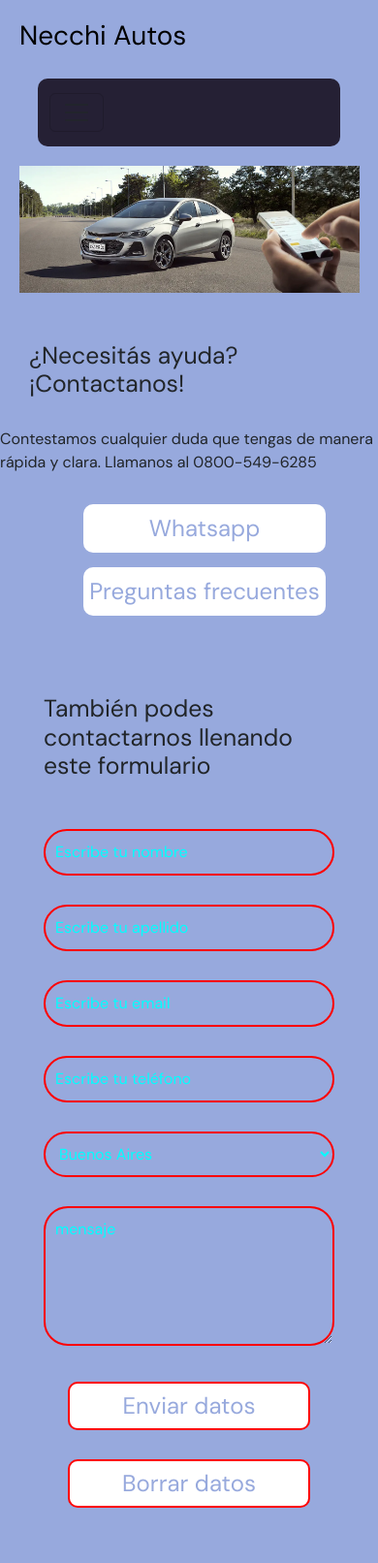
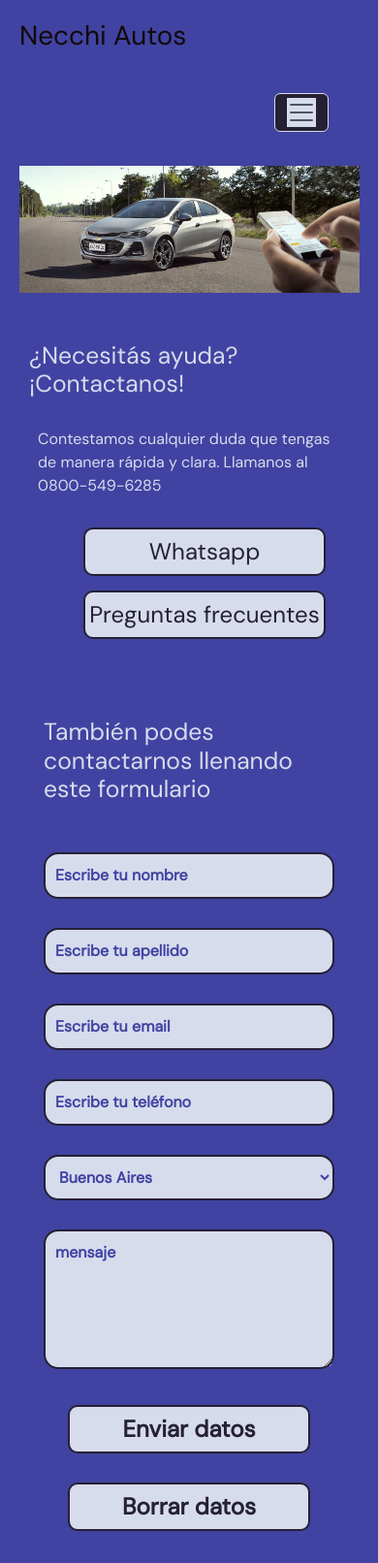
Before and after one commit to AlejandroNecchi/CoderNecchiAutos, a website: page pages/contacto.html in a window 390 px wide. Shown: the top 1612 px of the page at 97% size. Drawn offline with nearby package versions, Linux system fonts and the light colour scheme.

Commit message:
Paleta de color elegida, Icono para la página armado y muchos cambios en el Nav

```diff
--- a/pages/contacto.html
+++ b/pages/contacto.html
@@ -9,7 +9,8 @@
     <link rel="preconnect" href="https://fonts.gstatic.com" crossorigin>
     <link href="https://fonts.googleapis.com/css2?family=DM+Sans&family=Libre+Franklin&display=swap" rel="stylesheet">
     <link rel="stylesheet" href="../css/estilos.css">
-    <title>Contacto</title>
+    <title>NecchiAutos - Contactanos vía Whatsapp o a nuestra casilla de correo</title>
+    <link rel="shorcut icon" href="../img/faviconNA.png" type="image/x-icon">
 </head>
 
 <body>
@@ -22,8 +23,8 @@
 
         <nav class="navbar navbar-expand-lg">
             <div class="container-fluid">
-            <button class="navbar-toggler" type="button" data-bs-toggle="collapse" data-bs-target="#navbarSupportedContent" aria-controls="navbarSupportedContent" aria-expanded="false" aria-label="Toggle navigation">
-                <span class="navbar-toggler-icon"></span>
+            <button class="navbar-toggler botonHamburguesa" type="button" data-bs-toggle="collapse" data-bs-target="#navbarSupportedContent" aria-controls="navbarSupportedContent" aria-expanded="false" aria-label="Toggle navigation">
+                <span class="navbar-toggler-icon botonHamburguesaInterior"></span>
             </button>
 
             <div class="collapse navbar-collapse navHamburguesa" id="navbarSupportedContent">
@@ -107,29 +108,29 @@
                     </section>
                     <section>
                         <select class="provinciaC provincias" name="provincia" id="">
-                            <option value="Buenos Aires">Buenos Aires</option>
-                            <option value="Catamarca">Catamarca</option>
-                            <option value="Chaco">Chaco</option>
-                            <option value="Chubut">Chubut</option>
-                            <option value="Córdoba">Córdoba</option>
-                            <option value="Corrientes">Corrientes</option>
-                            <option value="Entre Ríos">Entre Ríos</option>
-                            <option value="Formosa">Formosa</option>
-                            <option value="Jujuy">Jujuy</option>
-                            <option value="La Pampa">La Pampa</option>
-                            <option value="La Rioja">La Rioja</option>
-                            <option value="Mendoza">Mendoza</option>
-                            <option value="Misiones">Misiones</option>
-                            <option value="Neuquén">Neuquén</option>
-                            <option value="Río Negro">Río Negro</option>
-                            <option value="Salta">Salta</option>
-                            <option value="San Juan">San Juan</option>
-                            <option value="San Luis">San Luis</option>
-                            <option value="Santa Cruz">Santa Cruz</option>
-                            <option value="Santa Fe">Santa Fe</option>
-                            <option value="Santiago del Estero">Santiago del Estero</option>
-                            <option value="Tierra del Fuego">Tierra del Fuego</option>
-                            <option value="Tucumán">Tucumán</option>
+                            <option class="provinciasUnidas" value="Buenos Aires">Buenos Aires</option>
+                            <option class="provinciasUnidas" value="Catamarca">Catamarca</option>
+                            <option class="provinciasUnidas" value="Chaco">Chaco</option>
+                            <option class="provinciasUnidas" value="Chubut">Chubut</option>
+                            <option class="provinciasUnidas" value="Córdoba">Córdoba</option>
+                            <option class="provinciasUnidas" value="Corrientes">Corrientes</option>
+                            <option class="provinciasUnidas" value="Entre Ríos">Entre Ríos</option>
+                            <option class="provinciasUnidas" value="Formosa">Formosa</option>
+                            <option class="provinciasUnidas" value="Jujuy">Jujuy</option>
+                            <option class="provinciasUnidas" value="La Pampa">La Pampa</option>
+                            <option class="provinciasUnidas" value="La Rioja">La Rioja</option>
+                            <option class="provinciasUnidas" value="Mendoza">Mendoza</option>
+                            <option class="provinciasUnidas" value="Misiones">Misiones</option>
+                            <option class="provinciasUnidas" value="Neuquén">Neuquén</option>
+                            <option class="provinciasUnidas" value="Río Negro">Río Negro</option>
+                            <option class="provinciasUnidas" value="Salta">Salta</option>
+                            <option class="provinciasUnidas" value="San Juan">San Juan</option>
+                            <option class="provinciasUnidas" value="San Luis">San Luis</option>
+                            <option class="provinciasUnidas" value="Santa Cruz">Santa Cruz</option>
+                            <option class="provinciasUnidas" value="Santa Fe">Santa Fe</option>
+                            <option class="provinciasUnidas" value="Santiago del Estero">Santiago del Estero</option>
+                            <option class="provinciasUnidas" value="Tierra del Fuego">Tierra del Fuego</option>
+                            <option class="provinciasUnidas" value="Tucumán">Tucumán</option>
                         </select>
                     </section>
                     <section>
@@ -192,7 +193,7 @@
         </section>
 
         <section class="derechos">
-            <h3>
+            <h3 class="derechosTitle">
                 2023 Todos los derechos reservados.
             </h3>
         </section>
--- a/scss/_body.scss
+++ b/scss/_body.scss
@@ -7,8 +7,9 @@
 }
 
 body{
-    background-color: #97a9dd;
+    background-color: $color4;
     font-family: 'DM Sans', sans-serif;
+    color: $color5;
 }
 
 // fin del Body
--- a/scss/_header.scss
+++ b/scss/_header.scss
@@ -7,7 +7,7 @@
         h1{
             padding: 20px;
             .headerTituloHijo{
-                color: black;
+                color: $color1;
                 text-decoration: none;
                 display: flex;
                 justify-content: start;
@@ -24,7 +24,7 @@ nav{
     width: 80%;
     height: 70px;
     margin: 0 auto;
-    background-color: #252034;
+    background-color: $color2;
     border-radius: 10px;
     display: flex;
     justify-content: center;
@@ -38,13 +38,13 @@ nav{
         li{
             padding: 30px;
             a{
-                color:rgb(151, 169, 221);
+                color:$color5;
                 text-decoration: none;
                 padding: 0.7rem;
                 opacity: 0.7;
                 &:hover{
-                    background-color: #d7dced;
-                    color: #120907;
+                    background-color: $color4;
+                    color: #e5e8f5;
                     border-radius: 10px;
                     opacity: 1;
                 }
--- a/scss/_main.scss
+++ b/scss/_main.scss
@@ -82,17 +82,19 @@
                 height: 50px;
                 font-size: 1.5rem;
                 text-decoration: none;
-                background-color: white;
+                background-color: $color5;
                 border-radius: 10px;
-                color:rgb(151, 169, 221);
+                color:$color2;
                 display: flex;
                 align-items: center;
                 text-align: center;
                 justify-content: center;
+                border: 2px solid $color2;
                 &:hover{
-                    background-color: rgb(151, 169, 221);
-                    color: white;
+                    background-color: $color2;
+                    color: $color5;
                     border-radius: 10px;
+                    border: 2px solid $color5;
                 }
             }
         }
@@ -148,17 +150,19 @@
                 height: 50px;
                 font-size: 1.5rem;
                 text-decoration: none;
-                background-color: white;
+                background-color: $color5;
                 border-radius: 10px;
-                color:rgb(151, 169, 221);
+                color:$color2;
                 display: flex;
                 align-items: center;
                 text-align: center;
                 justify-content: center;
+                border: 2px solid $color2;
                 &:hover{
-                    background-color: rgb(151, 169, 221);
-                    color: white;
+                    background-color:$color2;
+                    color: $color5;
                     border-radius: 10px;
+                    border: 2px solid $color5;
                 }
             }
         }
@@ -222,17 +226,19 @@
                 height: 50px;
                 font-size: 1.5rem;
                 text-decoration: none;
-                background-color: white;
+                background-color: $color5;
                 border-radius: 10px;
-                color:rgb(151, 169, 221);
+                color:$color2;
                 display: flex;
                 align-items: center;
                 text-align: center;
                 justify-content: center;
+                border: 2px solid $color2;
                 &:hover{
-                    background-color: rgb(151, 169, 221);
-                    color: white;
+                    background-color: $color2;
+                    color: $color5;
                     border-radius: 10px;
+                    border: 2px solid $color5;
                 }
             }
         }
@@ -264,6 +270,11 @@
             .contactoTitle{
                 margin: 30px;
             }
+            .contactoTextos{
+                width: 80%;
+                display: flex;
+                justify-content: center;
+            }
         }
         .unorderContactoP{
             display: flex;
@@ -277,17 +288,19 @@
                         height: 50px;
                         font-size: 1.5rem;
                         text-decoration: none;
-                        background-color: white;
+                        background-color: $color5;
                         border-radius: 10px;
-                        color:rgb(151, 169, 221);
+                        color:$color2;
                         display: flex;
                         align-items: center;
                         text-align: center;
                         justify-content: center;
+                        border: 2px solid $color2;
                         &:hover{
-                            background-color: rgb(151, 169, 221);
-                            color: white;
+                            background-color: $color2;
+                            color: $color5;
                             border-radius: 10px;
+                            border: 2px solid $color5;
                         }
                     }
                 }
@@ -298,17 +311,19 @@
                         height: 50px;
                         font-size: 1.5rem;
                         text-decoration: none;
-                        background-color: white;
+                        background-color: $color5;
                         border-radius: 10px;
-                        color:rgb(151, 169, 221);
+                        color:$color2;
                         display: flex;
                         align-items: center;
                         text-align: center;
                         justify-content: center;
+                        border: 2px solid $color2;
                         &:hover{
-                            background-color: rgb(151, 169, 221);
-                            color: white;
+                            background-color: $color2;
+                            color: $color5;
                             border-radius: 10px;
+                            border: 2px solid $color5;
                         }
                     }
                 }
@@ -336,50 +351,58 @@
                 input{
                     width: 300px;
                     padding: 10px;
-                    border-radius: 25px;
-                    background-color: transparent;
-                    border: 2px solid red;
+                    border-radius: 15px;
+                    background-color: $color5;
+                    border: 2px solid $color2;
                     margin-bottom: 30px;
                     outline: none;
-                    color: rgb(6, 104, 15);
+                    color: $color2;
+                    font-weight: bolder;
                 }
                 .provincias{
                     width: 300px;
                     padding: 10px;
-                    border-radius: 25px;
-                    background-color: transparent;
-                    border: 2px solid red;
+                    border-radius: 15px;
+                    background-color: $color5;
+                    border: 2px solid $color2;
                     margin-bottom: 30px;
                     outline: none;
-                    color: aqua;
+                    color: $color4;
+                    font-weight: bolder;
+                    .provinciasUnidas{
+                        font-weight: bolder;
+                    }
                 }
                 .textoFormC{
                     width: 300px;
                     padding: 10px;
-                    border-radius: 25px;
-                    background-color: transparent;
-                    border: 2px solid red;
+                    border-radius: 15px;
+                    background-color: $color5;
+                    border: 2px solid $color2;
                     margin-bottom: 30px;
                     outline: none;
-                    color: rgb(6, 104, 15);
+                    color: $color2;
+                    font-weight: bolder;
                 }
                 .enviarBorrarC{
                     width: 250px;
                     height: 50px;
                     font-size: 1.5rem;
                     text-decoration: none;
-                    background-color: white;
+                    background-color: $color5;
                     border-radius: 10px;
-                    color:rgb(151, 169, 221);
+                    color:$color2;
                     display: flex;
                     align-items: center;
                     text-align: center;
                     justify-content: center;
                     padding: 0px;
+                    border: 2px solid $color2;
                     &:hover{
-                        background-color: rgb(151, 169, 221);
-                        color: white;
+                        background-color: $color2;
+                        color: $color5;
                         border-radius: 10px;
+                        border: 2px solid $color5;
                     }
                 }
             }
@@ -389,7 +412,7 @@
 
 /* este ::placeholder realmente no sé donde ponerlo, si me podrías decir te lo agradecería mucho */
 ::placeholder{
-    color: aqua;
+    color: $color4;
 }
 
 /* fin de Main contacto */
--- a/scss/_mediaQueries.scss
+++ b/scss/_mediaQueries.scss
@@ -26,13 +26,24 @@ desktop 1680-1050
     .venderCotizar{
         flex-direction: column;
     }
-
 }
 
 @media only screen and (max-width: 991px){
-    .navHamburguesa{
-        background-color: white;
-        border-radius: 2%;
+    nav{
+        background-color: transparent;
+        .botonHamburguesa{
+            background-color: $color2;
+            border-color: $color5;
+            margin-left: auto;
+            .botonHamburguesaInterior{
+                background-color: $color5;
+            }
+        }
+        .navHamburguesa{
+            background-color: $color2;
+            border-radius: 3%;
+            border: 2px solid $color5;
+        }
     }
 }
 
```
Also changed, not shown: index.html (+4 -3 lines), pages/contrataunservice.html (+5 -4 lines), pages/financiatuauto.html (+5 -4 lines), pages/nosotros.html (+5 -4 lines), pages/vendetuauto.html (+5 -4 lines), scss/_footer.scss (+9 -4 lines), scss/_variables.scss (+36 -1 lines), css/estilos.css, img/faviconNA.png (added).
